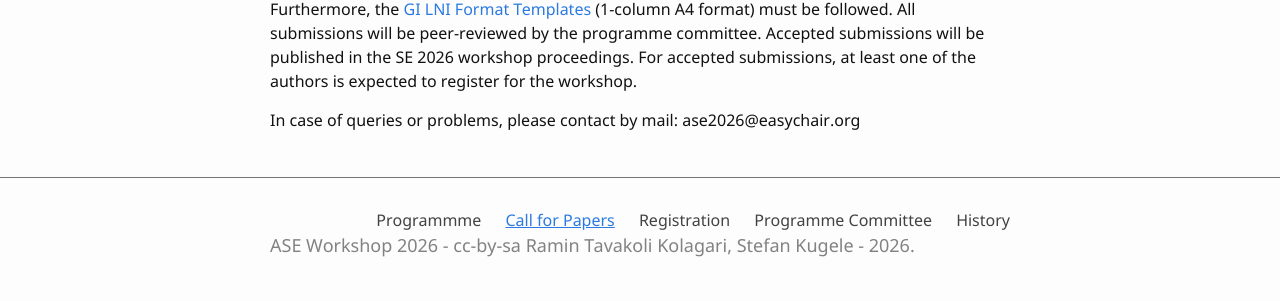
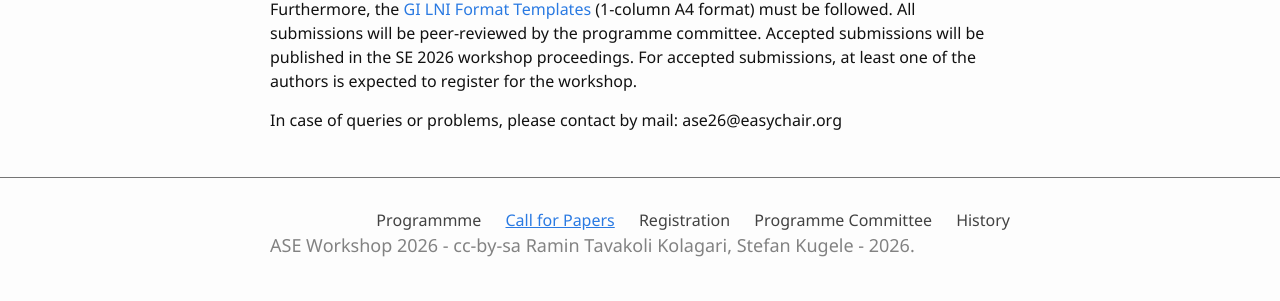
Before and after one commit to ASE-Workshop/2026, a Jekyll site: the page built from 1-call-for-papers.md, in a window 1280 px wide. Shown: the part 721-1022 px from the top of the page. Built offline with Jekyll 4.4.1, drawn with Linux system fonts in a browser that asks for light colours.

Commit message:
Update 1-call-for-papers.md

```diff
--- a/1-call-for-papers.md
+++ b/1-call-for-papers.md
@@ -17,7 +17,7 @@ Examples of topics include, but are not limited to:
 - Human–machine interaction and user experience in vehicles
 - Standardized platforms, middleware, and reusable software components
 
-Submissions (6–12 pages) are to be made via the conference management system EasyChair using the following [link](https://easychair.org/conferences/?conf=ase2025).
+Submissions (6–12 pages) are to be made via the conference management system EasyChair using the following [link](https://easychair.org/conferences/?conf=ase26).
 
 __Important dates__ (all AoE)\
 Submission deadline: December 7, 2025\
@@ -28,6 +28,6 @@ Submissions are required to be in English.
 
 Furthermore, the [GI LNI Format Templates](https://github.com/gi-ev/LNI) (1-column A4 format) must be followed. All submissions will be peer-reviewed by the programme committee. Accepted submissions will be published in the SE 2026 workshop proceedings. For accepted submissions, at least one of the authors is expected to register for the workshop.
 
-In case of queries or problems, please contact by mail: ase2026@easychair.org
+In case of queries or problems, please contact by mail: ase26@easychair.org
 
-<!-- The CfP is also available as a [PDF document](https://github.com/ASE-Workshop/2024/raw/main/images/ASE2024-WorkshopCfP.pdf). -->
+<!-- The CfP is also available as a [PDF document](https://github.com/ASE-Workshop/2026/raw/main/images/ASE2026-WorkshopCfP.pdf). -->
```
